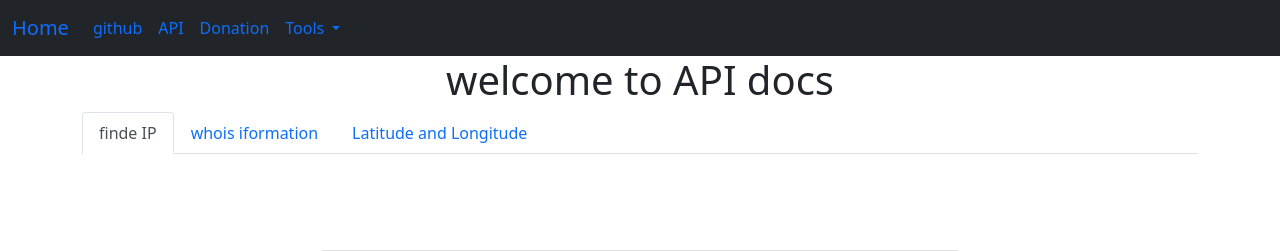
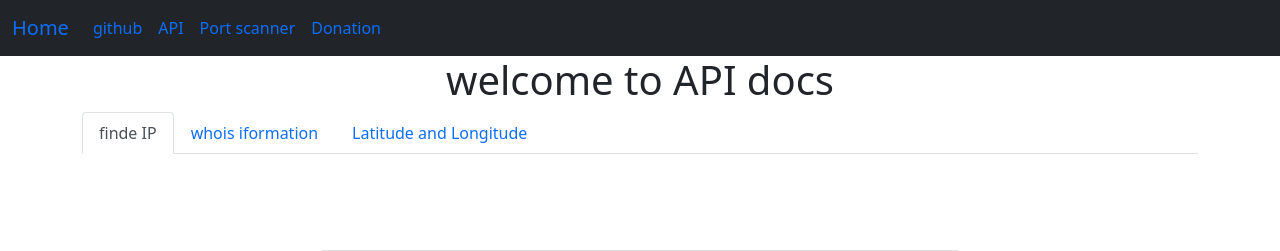
Before and after one commit to iamjavad/wtfdomain, a Flask app: page /API in a window 1280 px wide. Shown: the top 251 px of the page. Run offline with Flask 2, Linux system fonts and the light colour scheme.

Commit message:
remove tools drop down and add port scanner

```diff
--- a/templates/navbar.html
+++ b/templates/navbar.html
@@ -14,16 +14,10 @@
           <a class="nav-link" href="{{ url_for('api') }}">API</a>
         </li>
         <li class="nav-item mr-auto">
+          <a class="nav-link" href="{{ url_for('portscanner') }}">Port scanner</a>
+        </li>
+        <li class="nav-item mr-auto">
           <a class="nav-link" href="{{ url_for('donation') }}">Donation</a>
-        </li>
-        <li class="nav-item dropdown">
-          <a class="nav-link dropdown-toggle" href="#" id="navbarDropdownMenuLink" role="button" data-bs-toggle="dropdown" aria-expanded="false">
-            Tools
-          </a>
-          <ul class="dropdown-menu" aria-labelledby="navbarDropdownMenuLink">
-            <li><a class="dropdown-item" href="{{ url_for('portscanner') }}">Port scanner</a></li>
-            <li><a class="dropdown-item" href="#">os-information</a></li>
-          </ul>
         </li>
       </ul>
     </div>
```
